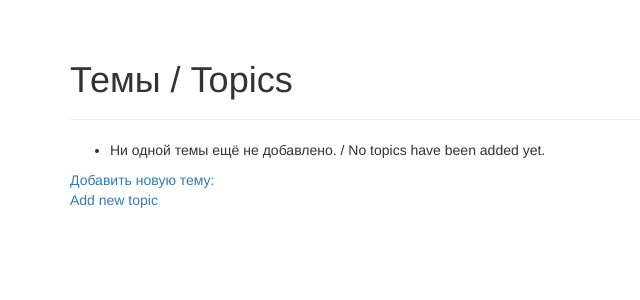
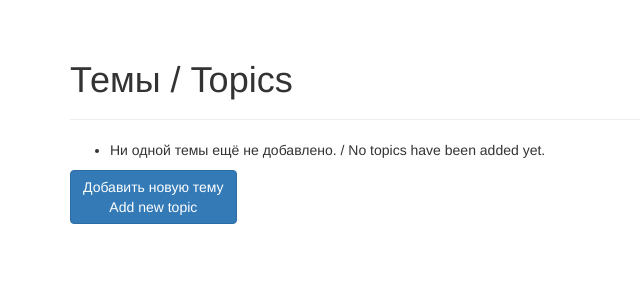
Before and after one commit to Axl-M/Django_Learning-Log, a Django app: page /topics/ in a window 1280 px wide. Shown: the part 51-351 px from the top of the page, without its empty margins (0-640 px from the left). Run offline with Django 3.2, Linux system fonts and the light colour scheme; the visitor is signed in with stand-in values (Sample User, id 1); data that the repository does not hold is empty; some libraries are stand-ins or nearby versions.

Commit message:
Restyle links to buttons

```diff
--- a/learning_logs/templates/learning_logs/edit_entry.html
+++ b/learning_logs/templates/learning_logs/edit_entry.html
@@ -19,5 +19,4 @@
   {{ form.as_p }}
   <button name="submit" class="btn btn-primary">Сохранить запись / Save</button>
 </form>
-
 {% endblock content %}
--- a/learning_logs/templates/learning_logs/topic.html
+++ b/learning_logs/templates/learning_logs/topic.html
@@ -7,7 +7,7 @@
 {% block content %}
 
 <p>
-    <a href="{% url 'learning_logs:new_entry' topic.id %}">Добавить новую запись / add new entry</a>
+    <a class="btn btn-primary" href="{% url 'learning_logs:new_entry' topic.id %}">Добавить новую запись / add new entry</a>
 </p>
 
 {% for entry in entries %}
@@ -17,7 +17,7 @@
             {{ entry.date_added|date:'M d, Y H:i' }}
 <!--        сделать чуть меньше -->
             <small>
-                <a href="{% url 'learning_logs:edit_entry' entry.id %}">
+                <a class="btn btn-primary" href="{% url 'learning_logs:edit_entry' entry.id %}">
                     edit entry</a>
             </small>
         </h4>
--- a/learning_logs/templates/learning_logs/topics.html
+++ b/learning_logs/templates/learning_logs/topics.html
@@ -18,8 +18,5 @@
     {% endfor %}
 </ul>
 
-
-<a href="{% url 'learning_logs:new_topic' %}">Добавить новую тему:</a>
-<br>
-<a href="{% url 'learning_logs:new_topic' %}">Add new topic</a>
+<a class="btn btn-primary" href="{% url 'learning_logs:new_topic' %}">Добавить новую тему <br> Add new topic</a>
 {% endblock content %}
```
